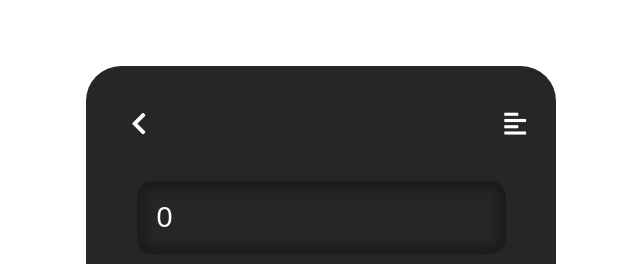
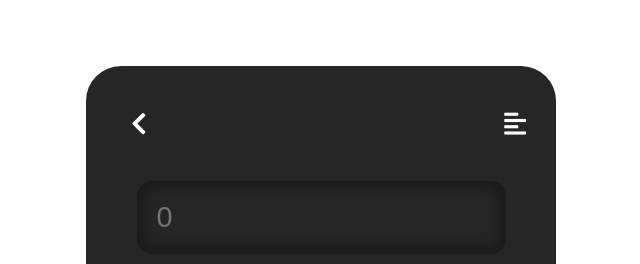
Before and after one commit to umidzhondev/Calculator-Theme, a plain HTML site: page index.html in a window 1280 px wide. Shown: the top 264 px of the page, 319-959 px from the left. Drawn offline with Linux system fonts and the light colour scheme.

Commit message:
Calculator

```diff
--- a/index.html
+++ b/index.html
@@ -32,7 +32,7 @@
                     <i class="fas fa-align-left menu--icon"></i>
                 </div>
                 <div class="calculator__display">
-                    <input type="text" placeholder="0" value="0" class="calculator__display-input">
+                    <input type="text" placeholder="0"  class="calculator__display-input">
                 </div>
             </div>
             <div class="calculator__body">
```
